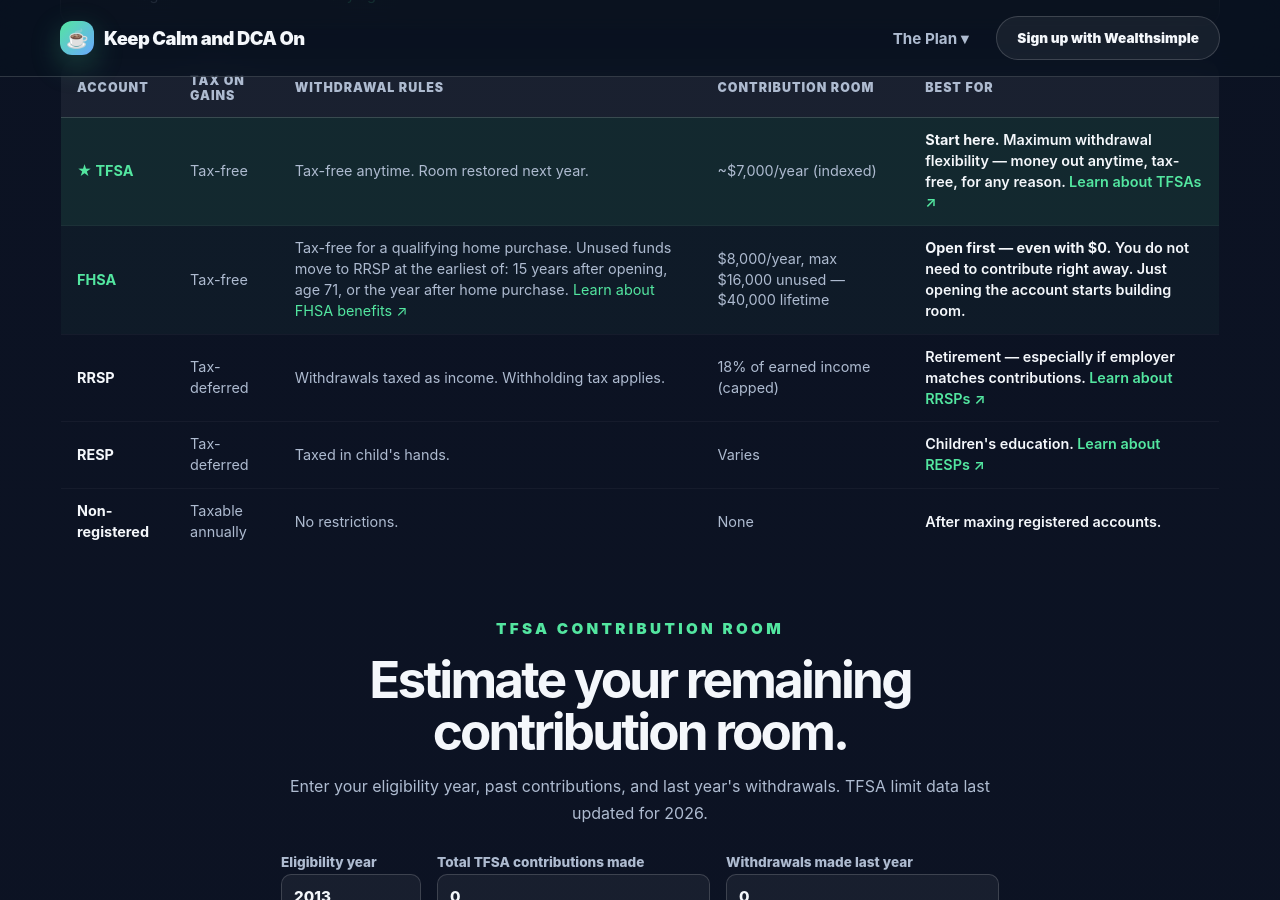
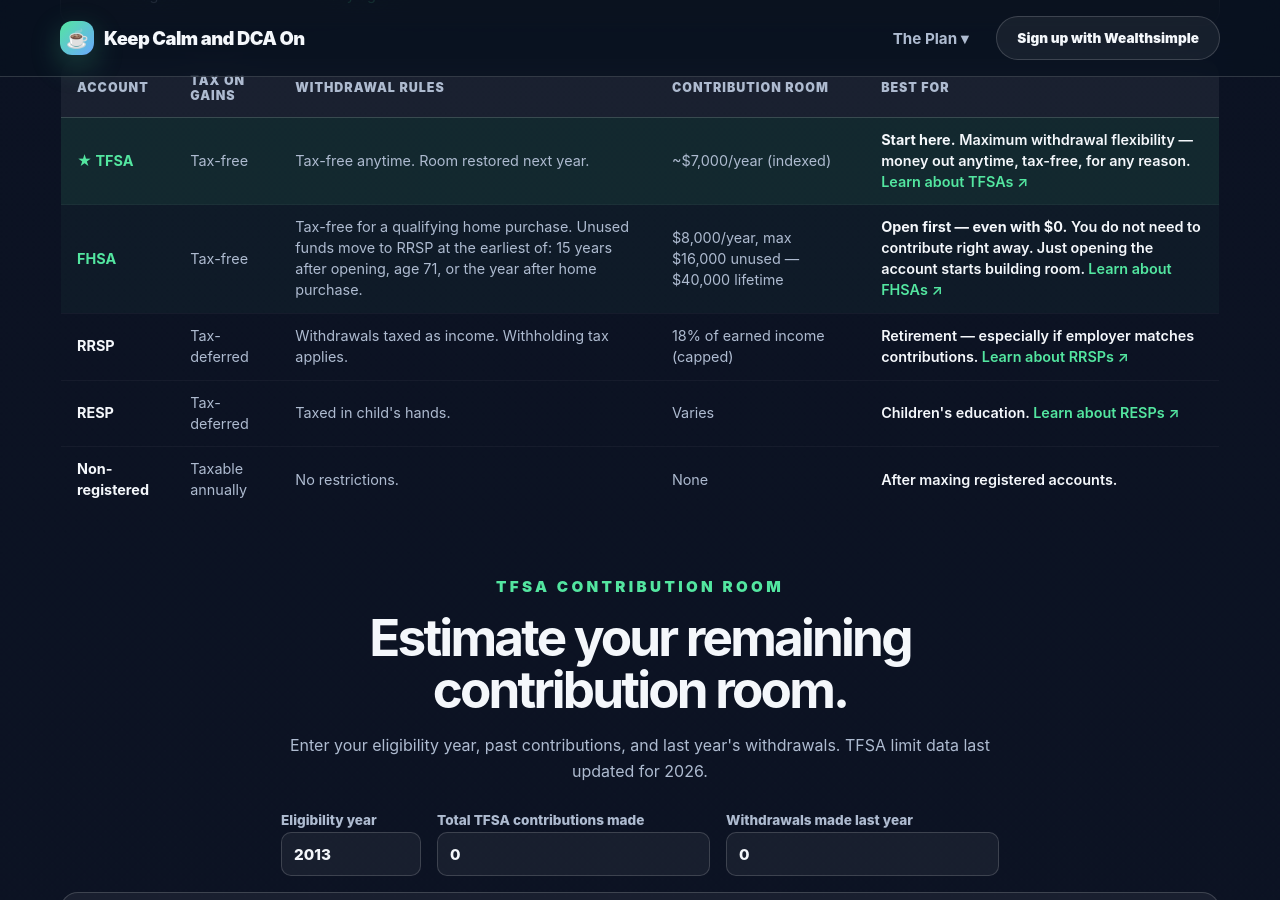
Before and after one commit to thestamp/dcathedip, a Jekyll site: the page built from index.html, in a window 1280 px wide and 900 px high, scrolled down 7700 px. Built offline with Jekyll 4.4.1, drawn with Linux system fonts in a browser that asks for light colours.

Commit message:
Move FHSA learn link to Best For column, use consistent naming
- Link now in Best For column: 'Learn about FHSAs ↗' matching TFSA/RRSP/RESP pattern
- Withdrawal rules column now cleanly states rules only

```diff
--- a/index.html
+++ b/index.html
@@ -367,9 +367,9 @@
             <tr class="account-row-fhsa">
               <td><strong>FHSA</strong></td>
               <td>Tax-free</td>
-              <td>Tax-free for a qualifying home purchase. Unused funds move to RRSP at the earliest of: 15 years after opening, age 71, or the year after home purchase. <a href="https://www.wealthsimple.com/en-ca/learn/what-is-fhsa#what_are_the_benefits_of_an_fhsa" target="_blank" rel="nofollow noopener" style="color:var(--green);">Learn about FHSA benefits ↗</a></td>
+              <td>Tax-free for a qualifying home purchase. Unused funds move to RRSP at the earliest of: 15 years after opening, age 71, or the year after home purchase.</td>
               <td>$8,000/year, max $16,000 unused — $40,000 lifetime</td>
-              <td><strong>Open first — even with $0.</strong> You do not need to contribute right away. Just opening the account starts building room.</td>
+              <td><strong>Open first — even with $0.</strong> You do not need to contribute right away. Just opening the account starts building room. <a href="https://www.wealthsimple.com/en-ca/learn/what-is-fhsa#what_are_the_benefits_of_an_fhsa" target="_blank" rel="nofollow noopener" style="color:var(--green);">Learn about FHSAs ↗</a></td>
             </tr>
             <tr>
               <td><strong>RRSP</strong></td>
```
